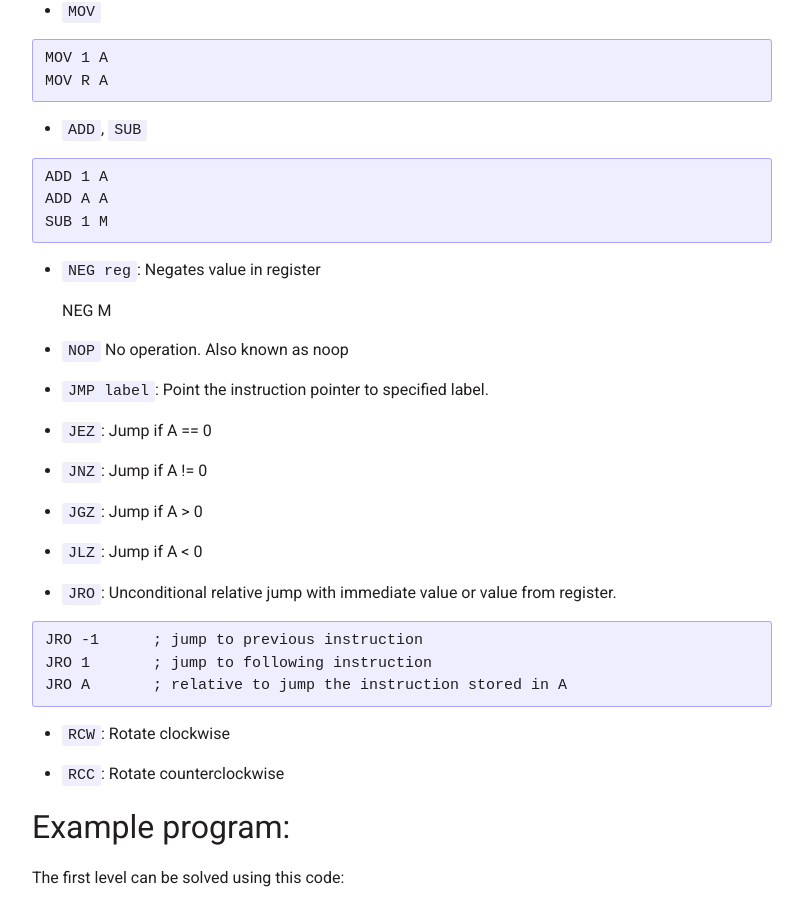
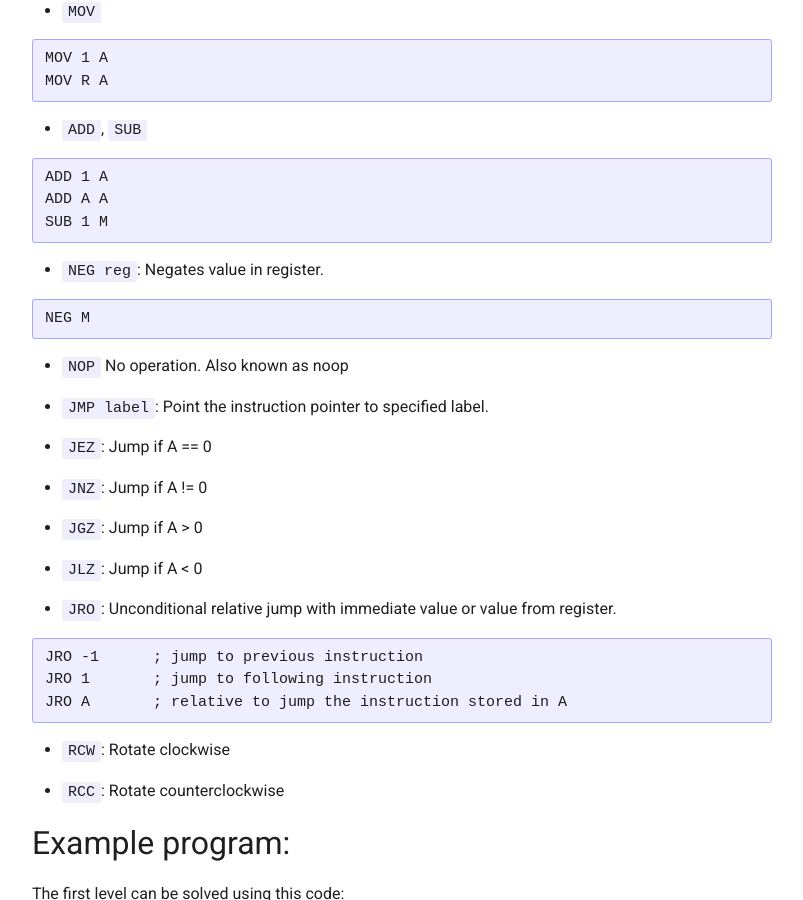
Before and after one commit to 0b01/rickyhan.com, a Jekyll site: the page built from _posts/2019-02-17-kingston-crabfight.md, in a window 1280 px wide and 900 px high, scrolled down 1291 px. Shown: the whole window, without its empty margins (238-1041 px from the left). Built offline with Jekyll 4.4.1, drawn with Linux system fonts in a browser that asks for light colours.

Commit message:
fix formatting

````diff
--- a/_posts/2019-02-17-kingston-crabfight.md
+++ b/_posts/2019-02-17-kingston-crabfight.md
@@ -64,9 +64,11 @@ ADD A A
 SUB 1 M
 ```
 
-* `NEG reg`: Negates value in register
+* `NEG reg`: Negates value in register.
 
-    NEG M
+```
+NEG M
+```
 
 * `NOP` No operation. Also known as noop
 
````
